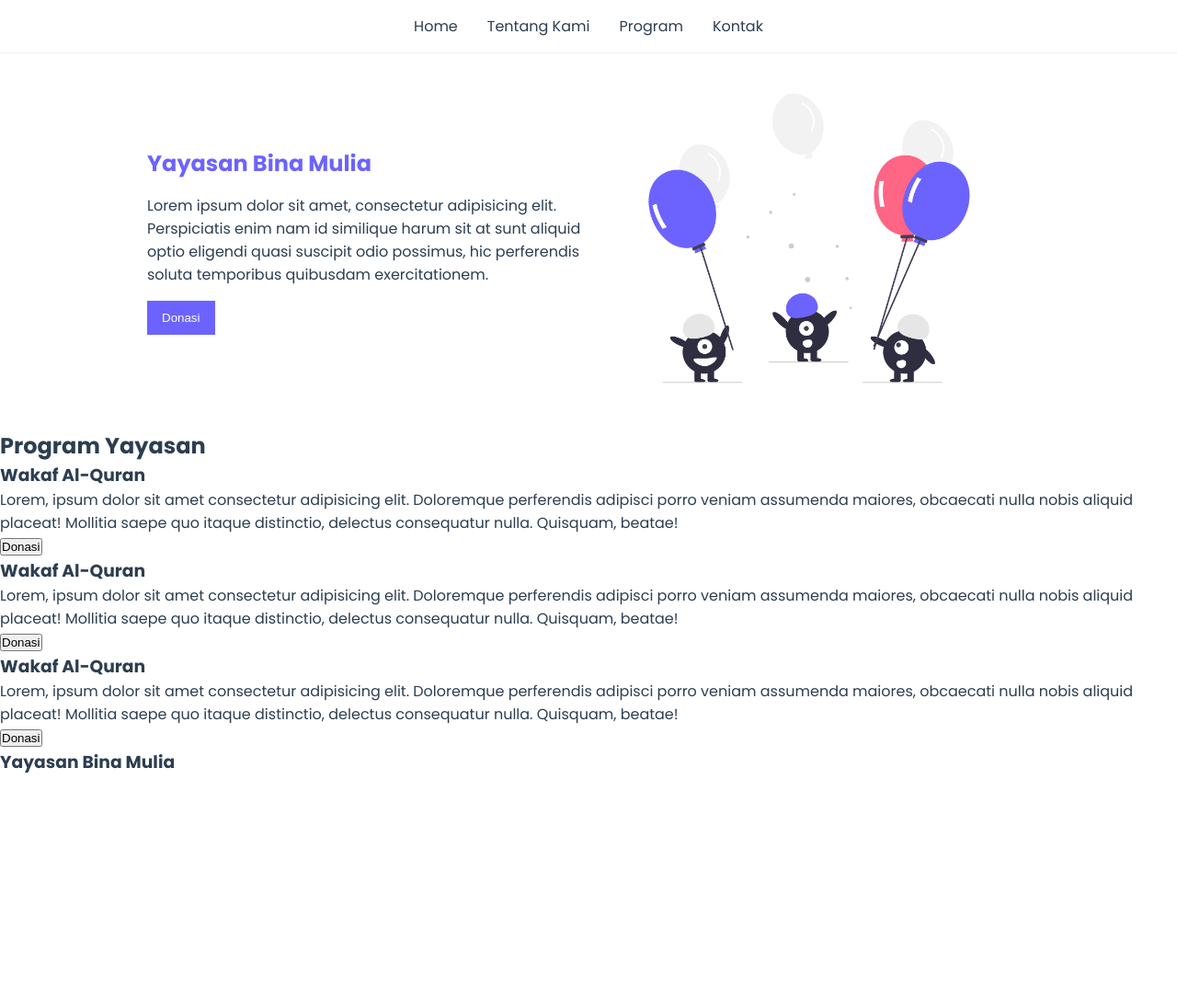
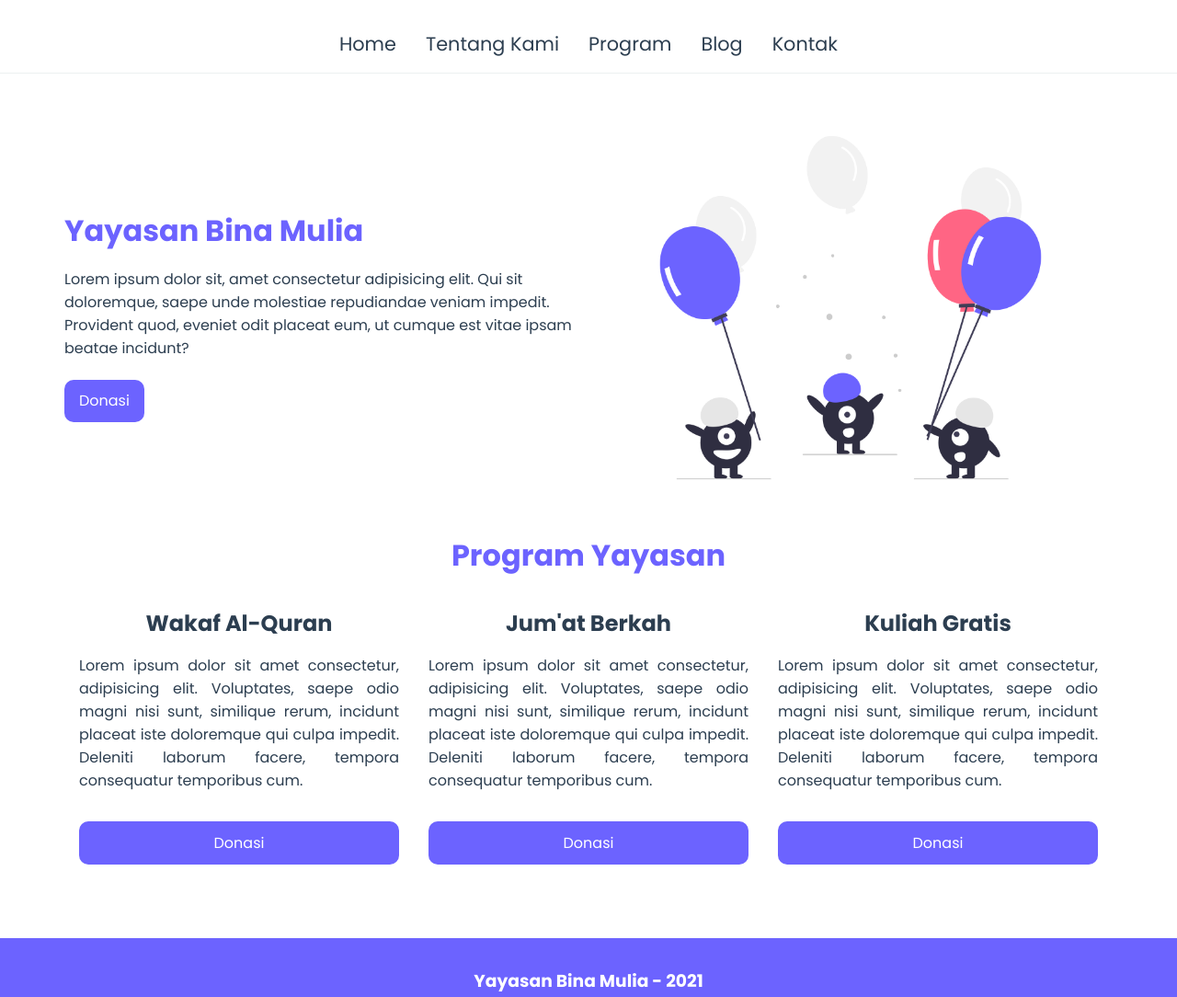
Before and after one commit to aufaroot18/review-web, a plain HTML site: page index.html in a window 1280 px wide. Shown: the whole page at 92% size. Before the commit the page ends 843 px from the top, so only its background shows below. Drawn offline with Linux system fonts and the light colour scheme.

Commit message:
Update gh-pages

```diff
--- a/css/style.css
+++ b/css/style.css
@@ -5,63 +5,122 @@
 }
 
 body {
+  color: #2c3e50;
   font-family: "Poppins", sans-serif;
-  color: #2c3e50;
 }
 
 /* Navbar */
+
 .nav {
+  list-style: none;
   display: flex;
   justify-content: center;
-  list-style-type: none;
-  padding: 1rem 0;
+  margin: 1rem 0;
   border-bottom: 1px solid #ecf0f1;
 }
 
 .nav-item {
-  margin: 0 1rem;
+  margin: 1rem;
 }
+
+.nav-item a {
+  text-decoration: none;
+  color: #2c3e50;
+  font-size: 1.3rem;
+}
+
 /* Navbar */
 
-/* Hero Section */
+/* Hero */
+
 .hero {
+  max-width: 1140px;
+  margin: 0 auto;
   display: flex;
-  justify-content: center;
   align-items: center;
-  max-width: 960px;
-  margin: 0 auto;
 }
 
 .hero-text {
   flex-basis: 50%;
 }
 
+.hero-image {
+  flex-basis: 50%;
+}
+
 .hero-text h2 {
   color: #6c63ff;
+  font-size: 2rem;
   margin-bottom: 1rem;
 }
 
-.hero-text button {
-  margin-top: 1rem;
-  color: #fff;
-  background-color: #6c63ff;
-  border: none;
-  padding: 0.7rem 1rem;
+.hero-text p {
+  margin-bottom: 2rem;
 }
 
-.hero-image {
-  flex-basis: 50%;
+.hero-text a {
+  font-size: 1rem;
+  border-radius: 10px;
+  text-decoration: none;
+  padding: 0.7rem 1rem;
+  background-color: #6c63ff;
+  color: #fff;
 }
 
 .hero-image img {
   width: 100%;
 }
-/* Hero Section */
+
+/* Hero */
 
 /* Program */
+.program {
+  max-width: 1140px;
+  margin: 0 auto;
+}
 
-/* Program */
+.program h2 {
+  color: #6c63ff;
+  font-size: 2rem;
+  margin-bottom: 2rem;
+  text-align: center;
+}
+
+.program-container {
+  display: flex;
+}
+
+.card {
+  margin: 0 1rem;
+}
+
+.card h3 {
+  font-size: 1.5rem;
+  margin-bottom: 1rem;
+  text-align: center;
+}
+
+.card p {
+  margin-bottom: 2rem;
+  text-align: justify;
+}
+
+.card a {
+  display: block;
+  text-align: center;
+  font-size: 1rem;
+  border-radius: 10px;
+  text-decoration: none;
+  padding: 0.7rem 1rem;
+  background-color: #6c63ff;
+  color: #fff;
+}
 
 /* Footer */
-
-/* Footer */
+footer {
+  margin-top: 5rem;
+  text-align: center;
+  background-color: #6c63ff;
+  color: #fff;
+  padding: 2rem 0;
+}
--- a/index.html
+++ b/index.html
@@ -4,8 +4,9 @@
     <meta charset="UTF-8" />
     <meta http-equiv="X-UA-Compatible" content="IE=edge" />
     <meta name="viewport" content="width=device-width, initial-scale=1.0" />
-    <title>Document</title>
+    <title>Web</title>
     <link rel="stylesheet" href="css/style.css" />
+    <link rel="preconnect" href="https://fonts.gstatic.com" />
     <link
       href="https://fonts.googleapis.com/css2?family=Poppins:wght@400;600;700&display=swap"
       rel="stylesheet"
@@ -15,74 +16,97 @@
     <header>
       <nav>
         <ul class="nav">
-          <li class="nav-item">Home</li>
-          <li class="nav-item">Tentang Kami</li>
-          <li class="nav-item">Program</li>
-          <li class="nav-item">Kontak</li>
+          <li class="nav-item">
+            <a href="#">Home</a>
+          </li>
+          <li class="nav-item">
+            <a href="#">Tentang Kami</a>
+          </li>
+          <li class="nav-item">
+            <a href="#">Program</a>
+          </li>
+          <li class="nav-item">
+            <a href="#">Blog</a>
+          </li>
+          <li class="nav-item">
+            <a href="#">Kontak</a>
+          </li>
         </ul>
       </nav>
     </header>
-
     <main>
-      <!-- Hero Section -->
       <section class="hero">
         <div class="hero-text">
           <h2>Yayasan Bina Mulia</h2>
           <p>
-            Lorem ipsum dolor sit amet, consectetur adipisicing elit.
-            Perspiciatis enim nam id similique harum sit at sunt aliquid optio
-            eligendi quasi suscipit odio possimus, hic perferendis soluta
-            temporibus quibusdam exercitationem.
+            Lorem ipsum dolor sit, amet consectetur adipisicing elit. Qui sit
+            doloremque, saepe unde molestiae repudiandae veniam impedit.
+            Provident quod, eveniet odit placeat eum, ut cumque est vitae ipsam
+            beatae incidunt?
           </p>
-          <button>Donasi</button>
+          <a href="#">Donasi</a>
         </div>
         <div class="hero-image">
-          <img src="img/hero.png" alt="Hero" />
+          <img src="img/hero.png" alt="" />
         </div>
       </section>
-      <!-- Hero Section -->
-
-      <!-- Program Section -->
-      <section>
+      <section class="program">
         <h2>Program Yayasan</h2>
-        <div>
-          <div>
+        <div class="program-container">
+          <div class="card">
             <h3>Wakaf Al-Quran</h3>
             <p>
-              Lorem, ipsum dolor sit amet consectetur adipisicing elit.
-              Doloremque perferendis adipisci porro veniam assumenda maiores,
-              obcaecati nulla nobis aliquid placeat! Mollitia saepe quo itaque
-              distinctio, delectus consequatur nulla. Quisquam, beatae!
+              Lorem ipsum dolor sit amet consectetur, adipisicing elit.
+              Voluptates, saepe odio magni nisi sunt, similique rerum, incidunt
+              placeat iste doloremque qui culpa impedit. Deleniti laborum
+              facere, tempora consequatur temporibus cum.
             </p>
-            <button>Donasi</button>
+            <a href="#">Donasi</a>
           </div>
-          <div>
-            <h3>Wakaf Al-Quran</h3>
+          <div class="card">
+            <h3>Jum'at Berkah</h3>
             <p>
-              Lorem, ipsum dolor sit amet consectetur adipisicing elit.
-              Doloremque perferendis adipisci porro veniam assumenda maiores,
-              obcaecati nulla nobis aliquid placeat! Mollitia saepe quo itaque
-              distinctio, delectus consequatur nulla. Quisquam, beatae!
+              Lorem ipsum dolor sit amet consectetur, adipisicing elit.
+              Voluptates, saepe odio magni nisi sunt, similique rerum, incidunt
+              placeat iste doloremque qui culpa impedit. Deleniti laborum
+              facere, tempora consequatur temporibus cum.
             </p>
-            <button>Donasi</button>
+            <a href="#">Donasi</a>
           </div>
-          <div>
-            <h3>Wakaf Al-Quran</h3>
+          <div class="card">
+            <h3>Kuliah Gratis</h3>
             <p>
-              Lorem, ipsum dolor sit amet consectetur adipisicing elit.
-              Doloremque perferendis adipisci porro veniam assumenda maiores,
-              obcaecati nulla nobis aliquid placeat! Mollitia saepe quo itaque
-              distinctio, delectus consequatur nulla. Quisquam, beatae!
+              Lorem ipsum dolor sit amet consectetur, adipisicing elit.
+              Voluptates, saepe odio magni nisi sunt, similique rerum, incidunt
+              placeat iste doloremque qui culpa impedit. Deleniti laborum
+              facere, tempora consequatur temporibus cum.
             </p>
-            <button>Donasi</button>
+            <a href="#">Donasi</a>
           </div>
         </div>
       </section>
-      <!-- Program Section -->
+      <!-- <section class="contact">
+        <form action="#">
+          <div>
+            <label for="name">Nama</label>
+            <input type="text" />
+          </div>
+          <div>
+            <label for="email">Email</label>
+            <input type="email" />
+          </div>
+          <div>
+            <label for="pesan">Pesan</label>
+            <textarea name="pesan" id="pesan"></textarea>
+          </div>
+          <div>
+            <button>Kirim</button>
+          </div>
+        </form>
+      </section> -->
     </main>
-
     <footer>
-      <h3>Yayasan Bina Mulia</h3>
+      <h3>Yayasan Bina Mulia - 2021</h3>
     </footer>
   </body>
 </html>
```
